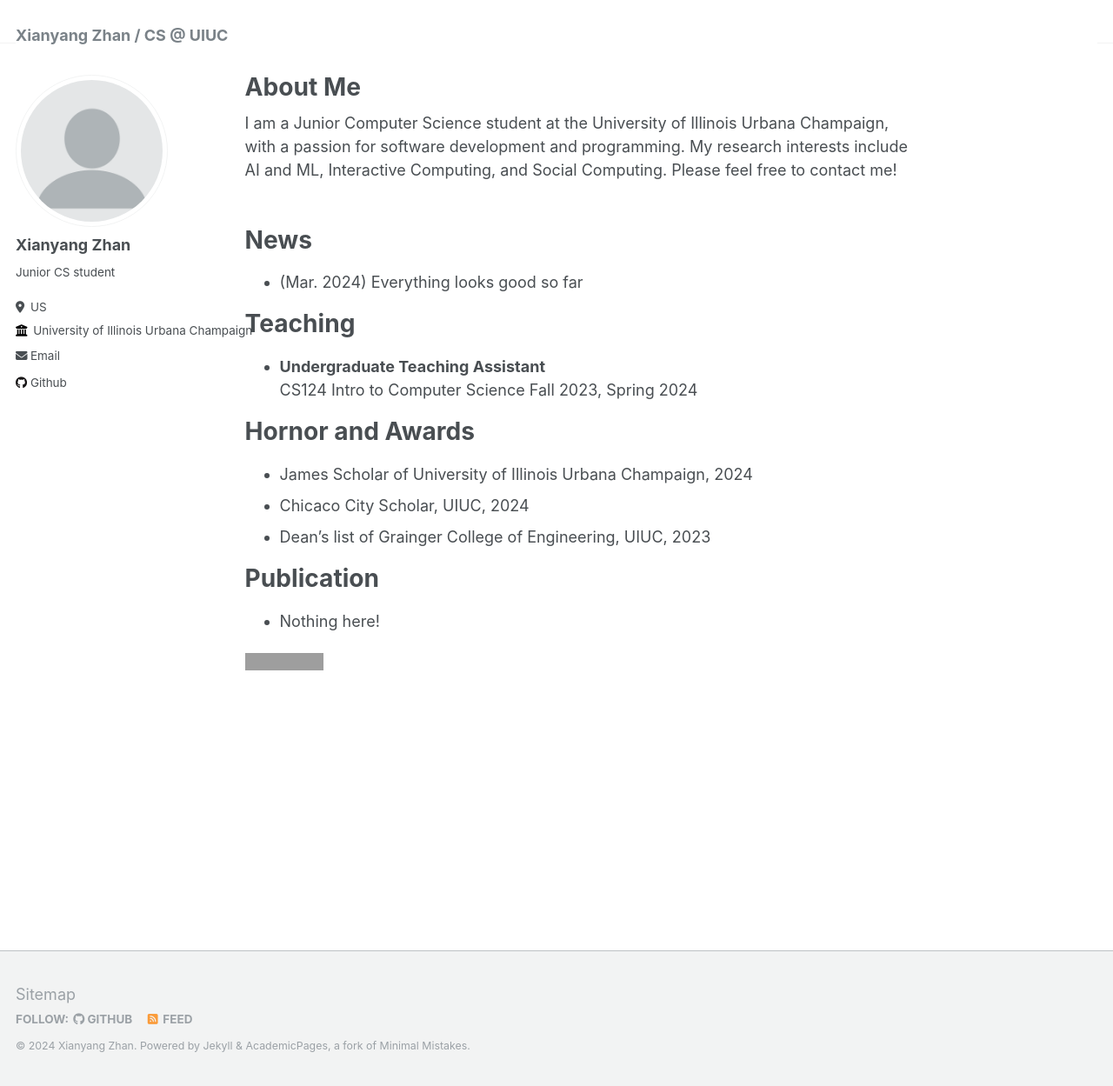
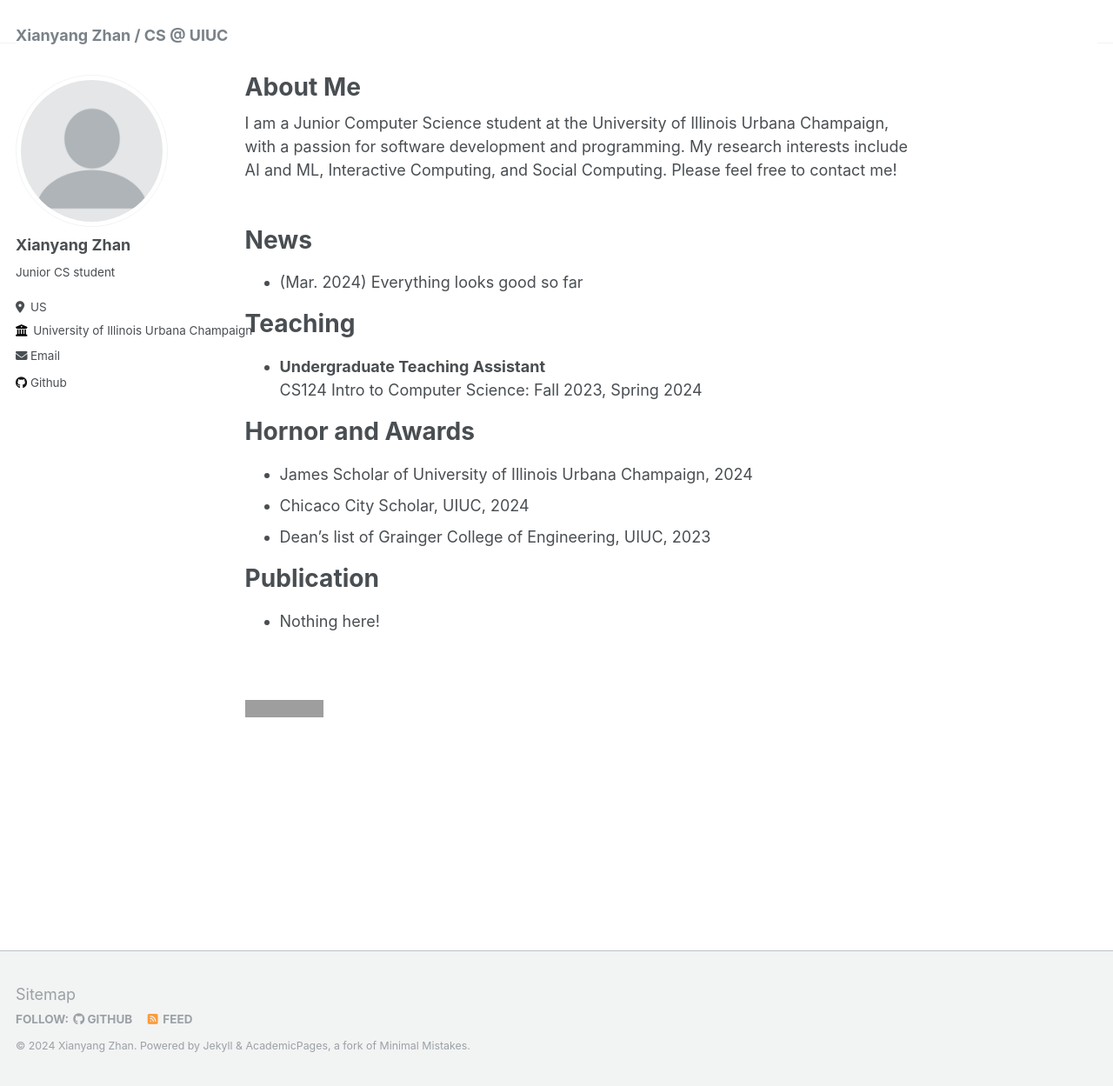
Before and after one commit to xzhan0/xzhan0.github.io, a Jekyll site: the page built from _pages/about.md, in a window 1280 px wide and 1249 px high. Shown: the whole window at 87% size. Built offline with Jekyll 4.4.1, drawn with Linux system fonts in a browser that asks for light colours; grey boxes are pictures that could not be loaded.

Commit message:
Update about.md

```diff
--- a/_pages/about.md
+++ b/_pages/about.md
@@ -19,8 +19,7 @@ Teaching
 ======
 - **Undergraduate Teaching Assistant**
   <br/>
-  CS124 Intro to Computer Science
-  Fall 2023, Spring 2024
+  CS124 Intro to Computer Science: Fall 2023, Spring 2024
   <br/>
 
 Hornor and Awards
@@ -33,5 +32,6 @@ Publication
 ======
 - Nothing here!
 
-
+<br/>
+<br/>
 <a href="https://clustrmaps.com/site/1byyf"  title="Visit tracker"><img src="//www.clustrmaps.com/map_v2.png?d=3scl2ViUly0oevD3xKb9JcCIfg9FAQ-HID57c2clDFQ&cl=ffffff" /></a>
```
